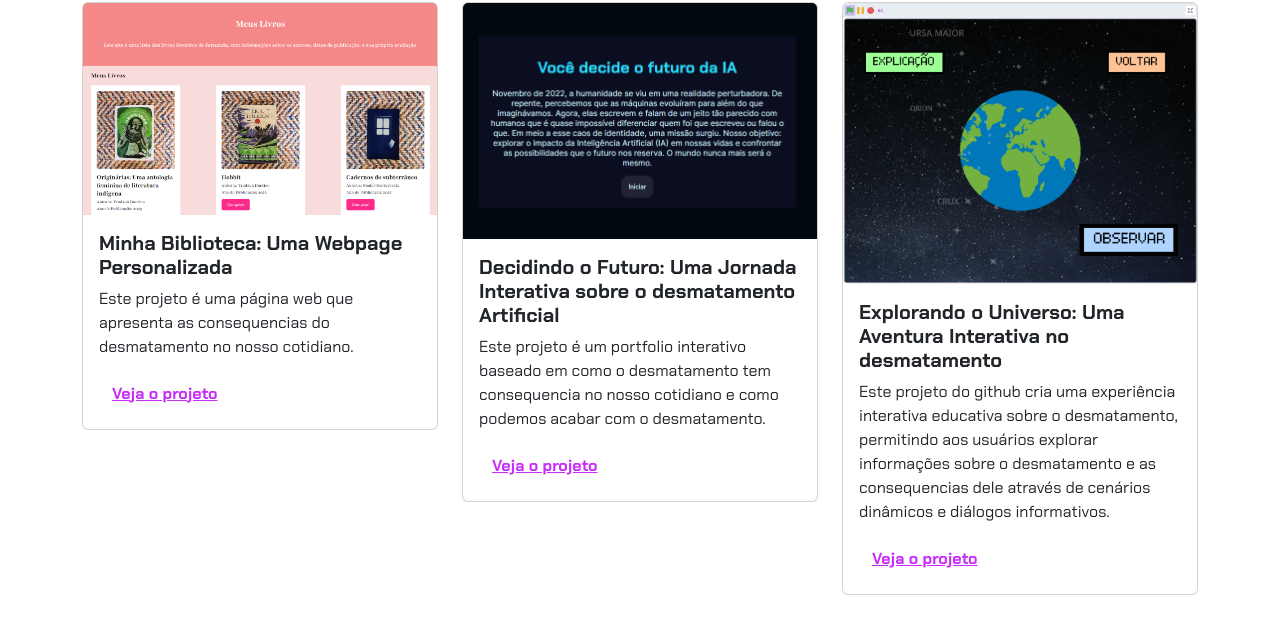
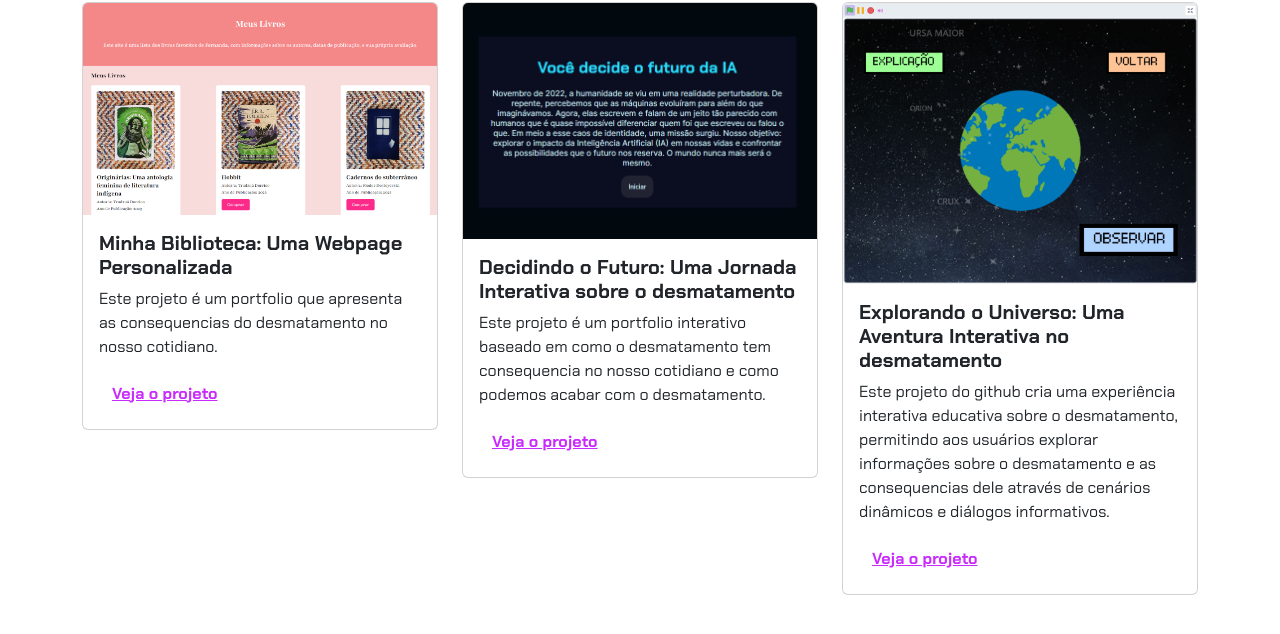
Before and after one commit to oliveirasa15/agrinho-2025, a plain HTML site: page index.html in a window 1280 px wide. Shown: the part 464-1098 px from the top of the page. Drawn offline with nearby package versions, Linux system fonts and the light colour scheme.

Commit message:
Update index.html

```diff
--- a/index.html
+++ b/index.html
@@ -35,7 +35,7 @@
                     <img src="img/projeto-1.png" class="card-img-top" alt="Imagem do projeto de biblioteca virtual">
                     <div class="card-body">
                         <h5 class="card-title">Minha Biblioteca: Uma Webpage Personalizada</h5>
-                        <p class="card-text">Este projeto é uma página web que apresenta as consequencias do desmatamento no nosso cotidiano.
+                        <p class="card-text">Este projeto é um portfolio que apresenta as consequencias do desmatamento no nosso cotidiano.
                         </p>
                         <button type="button" class="btn btn-link" data-bs-toggle="modal" data-bs-target="#modal1">Veja
                             o projeto</button>
@@ -48,7 +48,7 @@
                     <img src="img/projeto-2.png" class="card-img-top" alt="Imagem do projeto de biblioteca virtual">
                     <div class="card-body">
                         <h5 class="card-title">Decidindo o Futuro: Uma Jornada Interativa sobre o desmatamento
-                            Artificial</h5>
+                        </h5>
                         <p class="card-text">Este projeto é um portfolio interativo baseado em como o desmatamento tem consequencia no nosso cotidiano e como podemos acabar com o desmatamento.</p>
                         <button type="button" class="btn btn-link" data-bs-toggle="modal" data-bs-target="#modal2">Veja
                             o projeto</button>
```
